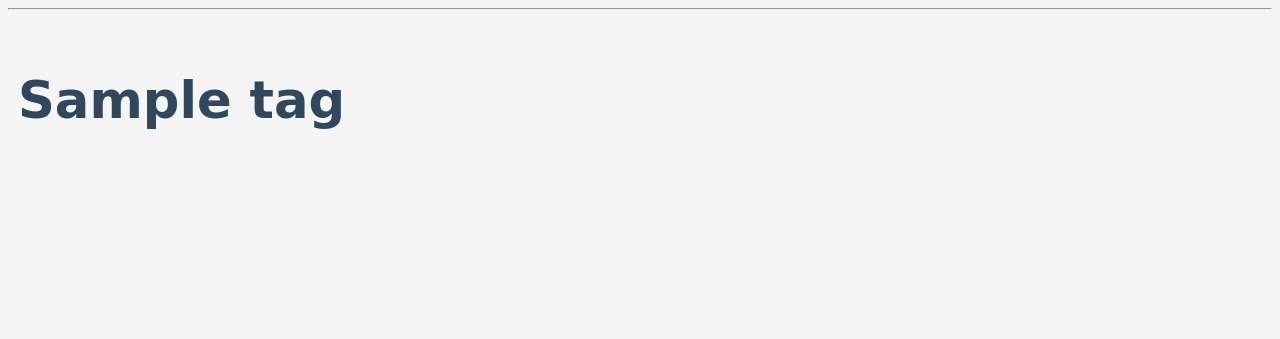
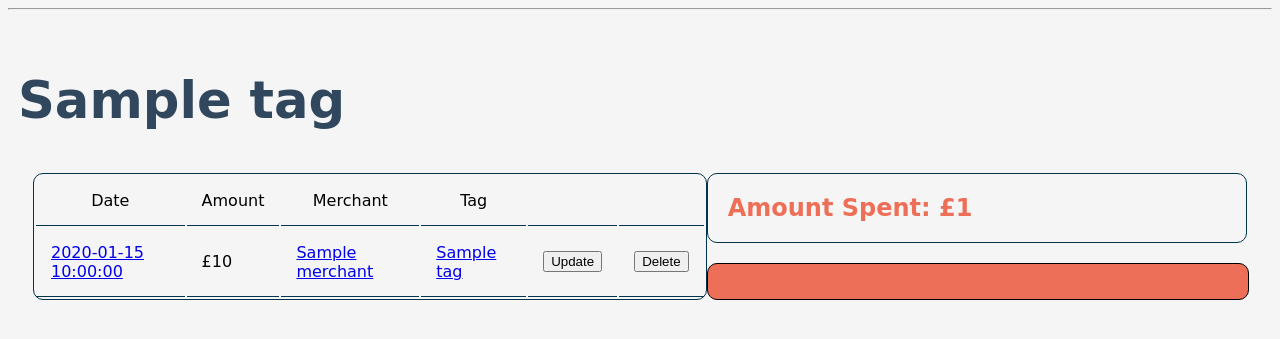
Before and after one commit to The-Adam-The/expen-dr, a Flask app: template templates/tags/show.html in a window 1280 px wide. Shown: the part 98-437 px from the top of the page. Run offline with Flask 2, Linux system fonts and the light colour scheme; the template is opened without the code that fills it: most values are stand-ins (such as "Sample title", 1, 10 or a date in 2020); some web fonts are replaced.

Commit message:
Added transactions for each tag

```diff
--- a/controllers/merchant_controller.py
+++ b/controllers/merchant_controller.py
@@ -2,6 +2,7 @@ from flask import Flask, render_template, request, redirect
 from flask import Blueprint
 
 from models.merchant import Merchant
+from models.transaction import Transaction
 
 import repositories.merchant_repository as merchant_repository
 import repositories.transaction_repository as transaction_repository
@@ -34,7 +35,8 @@ def merchants():
 def show(id):
     merchant = merchant_repository.select(id)
     transactions = transaction_repository.select_by_merchant(merchant)
-    return render_template('merchants/show.html', merchant=merchant, transactions=transactions)
+    total_spent = Transaction.total_spending(transactions)
+    return render_template('merchants/show.html', merchant=merchant, transactions=transactions, total_spent=total_spent)
 
 
 #Update
--- a/templates/merchants/show.html
+++ b/templates/merchants/show.html
@@ -17,7 +17,7 @@
                 {% for transaction in transactions  %}
                 <tr>
                     <td><a href="transactions/{{transaction.id}}">{{transaction.date}}</a></td>
-                    <td>£{{transaction.amount()}} <a href="merchants/{{transaction.merchant.id}}"></a></td>
+                    <td>£{{transaction.amount}} <a href="merchants/{{transaction.merchant.id}}"></a></td>
                     <td><a href="merchants/{{transaction.merchant.id}}">{{transaction.merchant.name}}</a> </td>
                     <td><a href="tags/{{transaction.tag.id}}">{{transaction.tag.name}}</a></td>
                     <td><form action="transactions/{{transaction.id}}/edit">
--- a/templates/tags/show.html
+++ b/templates/tags/show.html
@@ -3,4 +3,44 @@
 
 <h1>{{ tag.name }}</h1>
 
+
+
+<div class="section-split">
+    <section class="main-info">
+        <div class="table-div">
+            <table>
+                <tr>
+                    <th>Date</th>
+                    <th>Amount</th>
+                    <th>Merchant</th>
+                    <th>Tag</th>
+                    <th></th>
+                    <th></th>
+                </tr>
+                {% for transaction in transactions  %}
+                <tr>
+                    <td><a href="transactions/{{transaction.id}}">{{transaction.date}}</a></td>
+                    <td>£{{transaction.amount}} <a href="merchants/{{transaction.merchant.id}}"></a></td>
+                    <td><a href="merchants/{{transaction.merchant.id}}">{{transaction.merchant.name}}</a> </td>
+                    <td><a href="tags/{{transaction.tag.id}}">{{transaction.tag.name}}</a></td>
+                    <td><form action="transactions/{{transaction.id}}/edit">
+                            <button type="submit">Update</button>
+                        </form>
+                    </td>
+                    <td>
+                        <form action="/transactions/{{transaction.id}}/delete" method="post">
+                            <button type="submit">Delete</button>
+                        </form>
+                    </td>
+                </tr>
+                {% endfor %}
+            </table>
+        </div>
+    </section>
+<section class="summary">
+    <h2 class="expense-statement">Amount Spent: £{{total_spent}}</h2>
+
+<section class="graph-space">
+
+</section>
 {% endblock %}
```
Also changed, not shown: controllers/tag_controller.py (+6 -2 lines), repositories/transaction_repository.py (+13 -4 lines).
